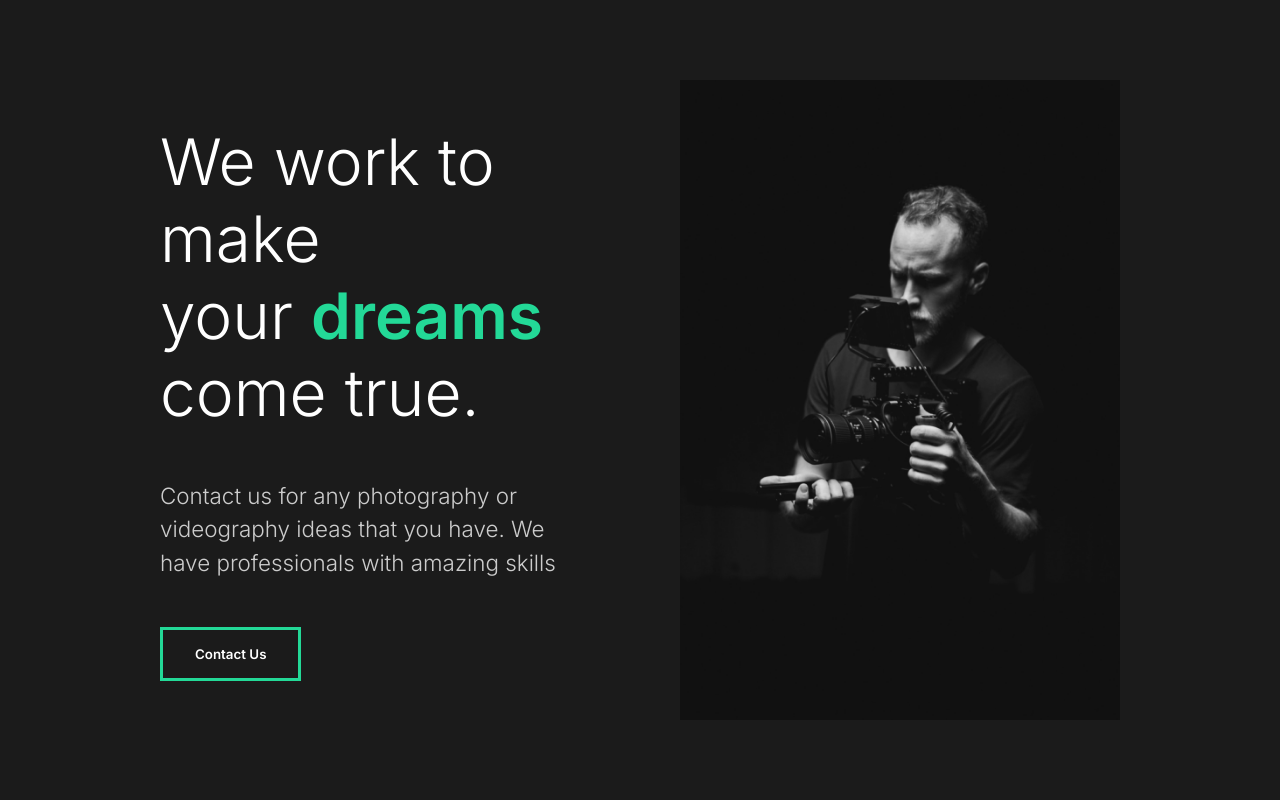
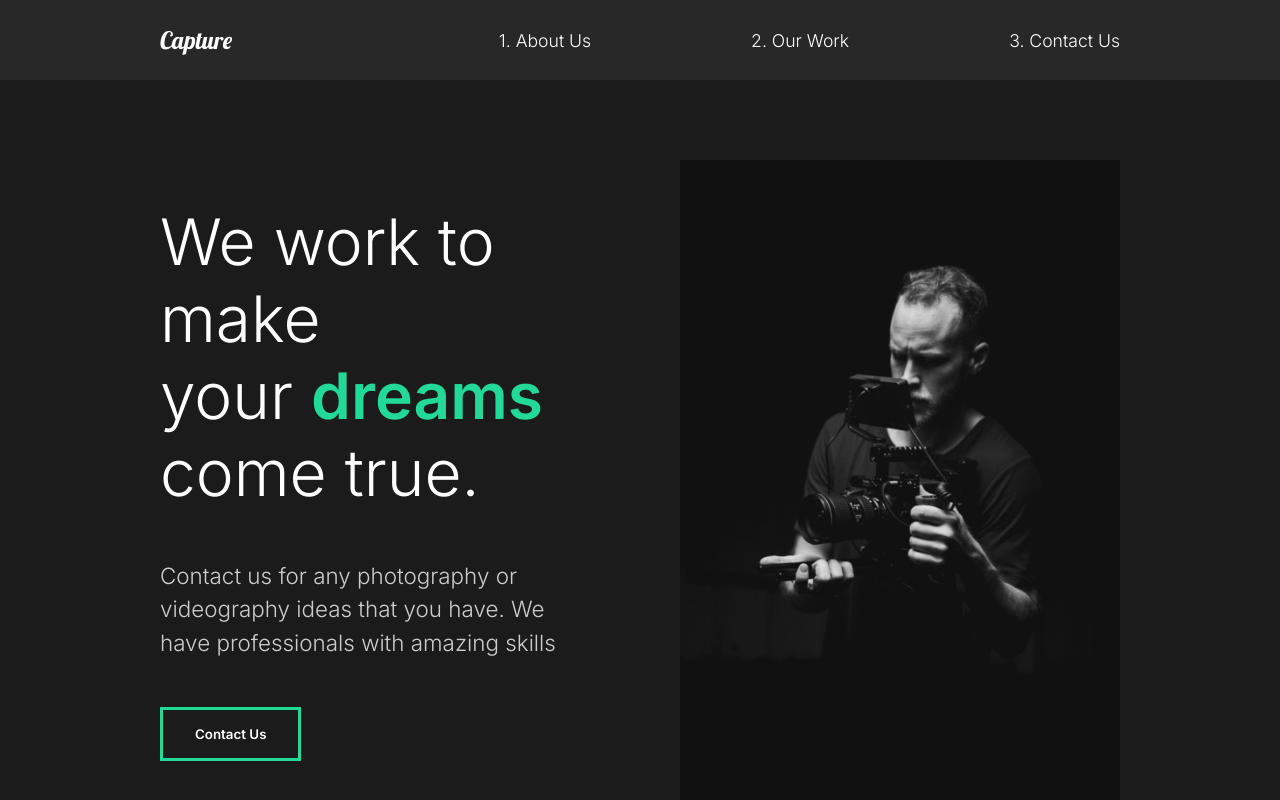
Before and after one commit to dato94/catpure, a React (Create React App) app: page / in a window 1280 px wide. Shown: the top 800 px of the page. Built offline with nearby package versions, Linux system fonts and the light colour scheme.

Commit message:
8.Nav Section and Styled

```diff
--- a/src/App.js
+++ b/src/App.js
@@ -3,11 +3,13 @@
 import GlobalStyle from "./components/GlobalStyle";
 //Import Pages
 import AboutUs from "./pages/AboutUs";
+import Nav from "./components/Nav";
 
 function App() {
   return (
     <div className="App">
       <GlobalStyle />
+      <Nav />
       <AboutUs />
     </div>
   );
--- /dev/null
+++ b/src/components/Nav.js
@@ -0,0 +1,50 @@
+import React from "react";
+import styled from "styled-components";
+
+const Nav = () => {
+    return(
+        <StyledNav>
+            <h1><a id="logo" href="#">Capture</a></h1>
+            <ul>
+                <li>
+                    <a href="#">1. About Us</a>
+                </li>
+                <li>
+                    <a href="#">2. Our Work</a>
+                </li>
+                <li>
+                    <a href="#">3. Contact Us</a>
+                </li>
+            </ul>
+        </StyledNav>
+    );
+};
+
+const StyledNav = styled.nav`
+    min-height: 10vh;
+    display: flex;
+    margin: auto;
+    justify-content: space-between;
+    align-items: center;
+    padding: 1rem 10rem;
+    background: #282828;
+    a{
+        color: white;
+        text-decoration: none;
+    }
+    ul{
+        display: flex;
+        list-style: none;
+    }
+    #logo{
+        font-size: 1.5rem;
+        font-family: "Lobster", cursive;
+        font-weight: lighter;
+    }
+    li{
+        padding-left: 10rem;
+        position: relative;
+    }
+`;
+
+export default Nav;
```
